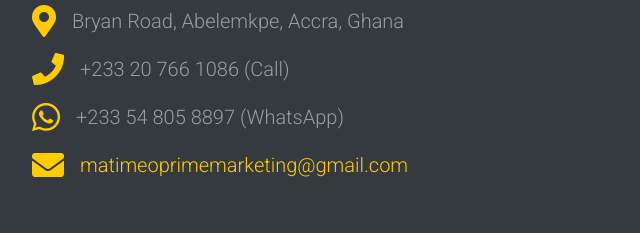
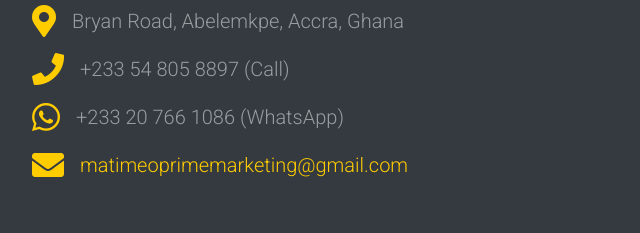
Before and after one commit to matimeoprime/MaTimeoprime-marketing, a plain HTML site: page index.html in a window 1280 px wide. Shown: the part 4640-4873 px from the top of the page, 53-693 px from the left. Drawn offline with nearby package versions, Linux system fonts and the light colour scheme; some packages are replaced by stand-ins of ours; a script that the page names is missing.

Commit message:
Update index.html

```diff
--- a/index.html
+++ b/index.html
@@ -275,11 +275,11 @@
                 </div>
                 <div class="d-flex align-items-center mb-3">
                     <i class="fas fa-phone fa-2x text-primary mr-3"></i>
-                            <p class="lead text-white-50 mb-0"><a href="tel:+233548058897" class="text-white-50">+233 20 766 1086 (Call)</a></p>
+                    <p class="lead text-white-50 mb-0"><a href="tel:+233548058897" class="text-white-50">+233 54 805 8897 (Call)</a></p>
                 </div>
                 <div class="d-flex align-items-center mb-3">
                     <i class="fab fa-whatsapp fa-2x text-primary mr-3"></i>
-                            <p class="lead text-white-50 mb-0"><a href="https://wa.me/233207661086" target="_blank" class="text-white-50">+233 54 805 8897 (WhatsApp)</a></p>
+                    <p class="lead text-white-50 mb-0"><a href="https://wa.me/233207661086" target="_blank" class="text-white-50">+233 20 766 1086 (WhatsApp)</a></p>
                 </div>
                 <div class="d-flex align-items-center mb-4">
                     <i class="fas fa-envelope fa-2x text-primary mr-3"></i>
@@ -289,7 +289,6 @@
         </div>
     </div>
 </section>
-        </main>
 
 <div id="floating-elements" class="d-print-none" data-aos="fade-left" data-aos-delay="500">
 
```
Lines whose indentation alone changed are shown as unchanged.
